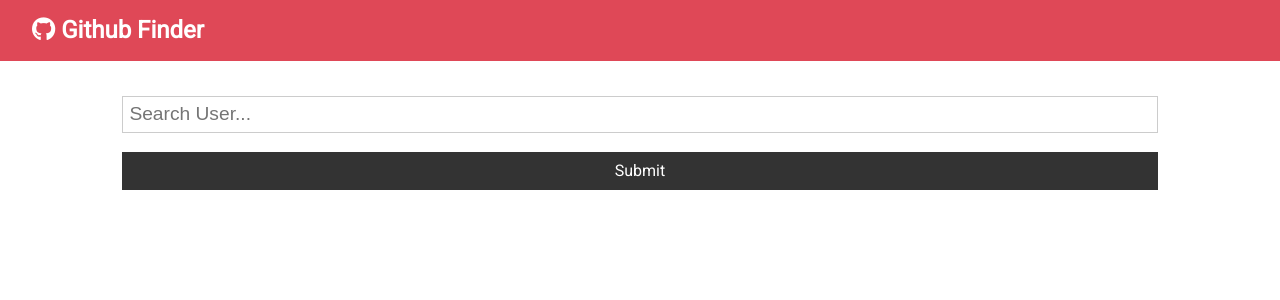
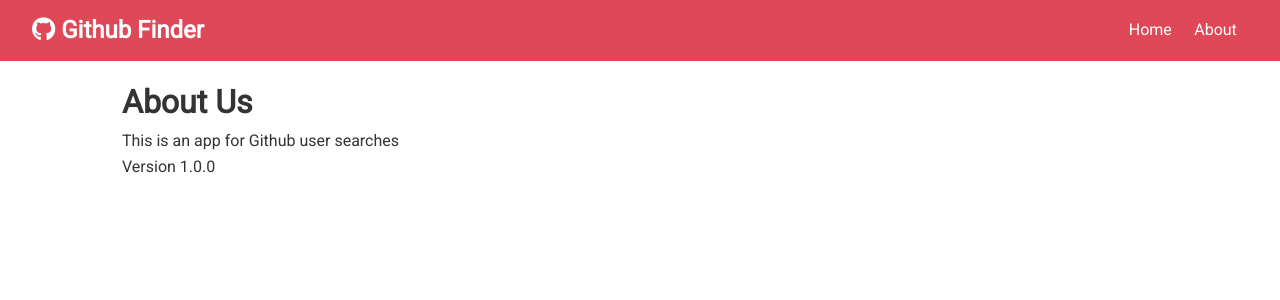
Before and after one commit to joshmu/github-finder-project, a React (Create React App) app: page /about in a window 1280 px wide. Shown: the top 300 px of the page. Built offline with nearby package versions, Linux system fonts and the light colour scheme.

Commit message:
react-router-dom integration with Router, Switch, Route & Link usage

```diff
--- a/package.json
+++ b/package.json
@@ -9,6 +9,7 @@
     "axios": "^0.19.2",
     "react": "^16.12.0",
     "react-dom": "^16.12.0",
+    "react-router-dom": "^5.1.2",
     "react-scripts": "3.3.0"
   },
   "scripts": {
--- a/src/App.js
+++ b/src/App.js
@@ -1,8 +1,10 @@
-import React, { Component } from 'react'
+import React, { Fragment, Component } from 'react'
+import { BrowserRouter as Router, Switch, Route } from 'react-router-dom'
 import Navbar from './components/layout/Navbar'
-import { Alert } from './components/layout/Alert'
+import Alert from './components/layout/Alert'
 import Search from './components/users/Search'
 import Users from './components/users/Users'
+import About from './components/pages/About'
 import './App.css'
 import axios from 'axios'
 
@@ -35,19 +37,24 @@
   // SEND ALERT
   setAlert = (msg, type) => {
     this.setState({ alert: { msg, type } })
-    setTimeout(() => this.setState({ alert: null }), 4000)
+    setTimeout(() => this.setState({ alert: null }), 5000)
   }
 
   render() {
     const { users, loading } = this.state
 
     return (
+      <Router>
         <div className="App">
-        <nav className="navbar bg-primary">
           <Navbar />
-        </nav>
           <div className="container">
             <Alert alert={this.state.alert}></Alert>
+            <Switch>
+              <Route
+                exact
+                path="/"
+                render={props => (
+                  <Fragment>
                     <Search
                       searchUsers={this.searchUsers}
                       clearUsers={this.clearUsers}
@@ -55,8 +62,14 @@
                       setAlert={this.setAlert}
                     ></Search>
                     <Users loading={loading} users={users} />
+                  </Fragment>
+                )}
+              ></Route>
+              <Route exact path="/about" render={About}></Route>
+            </Switch>
           </div>
         </div>
+      </Router>
     )
   }
 }
--- a/src/components/layout/Alert.js
+++ b/src/components/layout/Alert.js
@@ -9,3 +9,5 @@
     )
   )
 }
+
+export default Alert
--- a/src/components/layout/Navbar.js
+++ b/src/components/layout/Navbar.js
@@ -1,11 +1,22 @@
 import React from 'react'
 import PropTypes from 'prop-types'
+import { Link } from 'react-router-dom'
 
 const Navbar = ({ icon, title }) => {
   return (
-    <h1>
-      <i className={icon}></i> {title}
-    </h1>
+    <nav className="navbar bg-primary">
+      <h1>
+        <i className={icon}></i> {title}
+      </h1>
+      <ul>
+        <li>
+          <Link to="/">Home</Link>
+        </li>
+        <li>
+          <Link to="/about">About</Link>
+        </li>
+      </ul>
+    </nav>
   )
 }
 Navbar.defaultProps = {
--- /dev/null
+++ b/src/components/pages/About.js
@@ -0,0 +1,13 @@
+import React, { Fragment } from 'react'
+
+export const About = () => {
+  return (
+    <Fragment>
+      <h1>About Us</h1>
+      <p>This is an app for Github user searches</p>
+      <p>Version 1.0.0</p>
+    </Fragment>
+  )
+}
+
+export default About
```
Also changed, not shown: 1 other file (tests, documents, lock files or other folders). Lines whose indentation alone changed are shown as unchanged.
